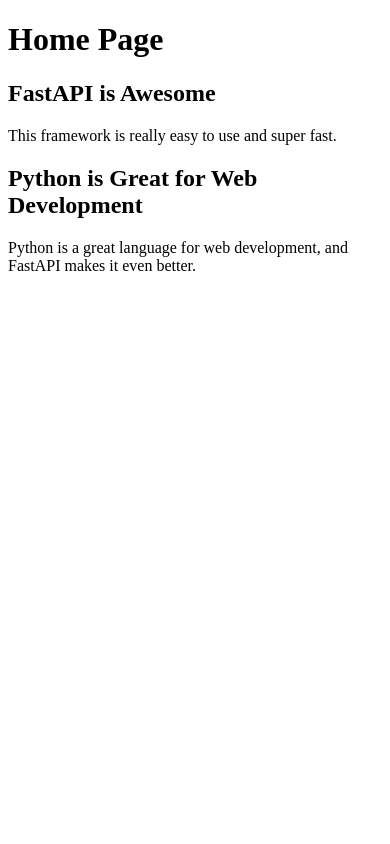
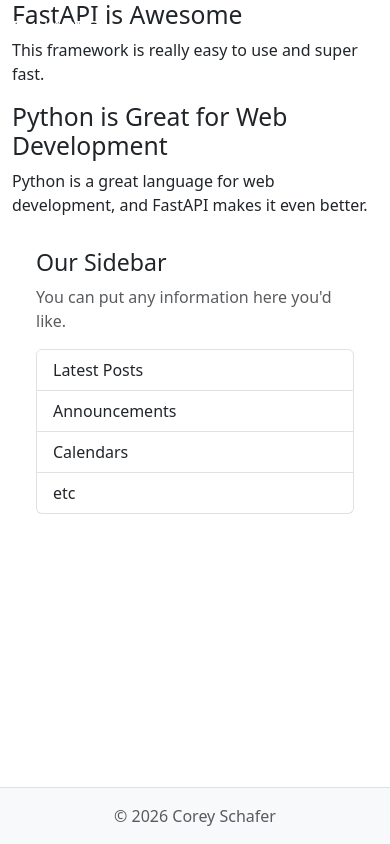
Before and after one commit to Catwalk-code/FastAPI-Posts-web-site, a FastAPI app: page / in a window 390 px wide. Run offline with FastAPI, Linux system fonts and the light colour scheme.

Commit message:
Home Page extends from a big layout page

```diff
--- a/src/fastapi_blog/main.py
+++ b/src/fastapi_blog/main.py
@@ -27,7 +27,7 @@ posts: list[dict] = [
 def home(request: Request):
     context = {
         "posts":posts,
-        "title":"My blog"
+        "title":"Home"
     }
 
     return templates.TemplateResponse(request, "home.html", context)
--- a/src/fastapi_blog/templates/home.html
+++ b/src/fastapi_blog/templates/home.html
@@ -1,15 +1,8 @@
-<!DOCTYPE html>
-<html lang="en">
-<head>
-    <meta charset="UTF-8">
-    <meta name="viewport" content="width=device-width, initial-scale=1.0">
-    <title>Document</title>
-</head>
-<body>
-    <h1>Home Page</h1>
+{% extends "layout.html" %}
+
+{% block content %}
     {% for post in posts %}
-    <h2>{{ post.title}}</h2>
-    <p>{{ post.content }}</p>
+        <h2>{{ post.title}}</h2>
+        <p>{{ post.content }}</p>
     {% endfor %}
-</body>
-</html>
+{% endblock content %}
--- /dev/null
+++ b/src/fastapi_blog/templates/layout.html
@@ -0,0 +1,175 @@
+<!DOCTYPE html>
+<html lang="en">
+  <head>
+    <meta charset="utf-8">
+    <meta name="viewport" content="width=device-width, initial-scale=1">
+
+    <!-- Site Info -->
+    {% if title %}
+      <title>FastAPI Blog - {{ title }}</title>
+    {% else %}
+      <title>FastAPI Blog</title>
+    {% endif %}
+    <meta name="description" content="FastAPI Tutorial">
+    <meta name="author" content="Corey Schafer">
+
+    <!-- Open Graph Tags: The title of the page for social media sharing. It can match the title tag or be more descriptive. -->
+    <meta property="og:title" content="FastAPI Blog">
+
+    <!-- Open Graph Tags: Typically set to "website" for static sites or "article" for content-heavy pages. -->
+    <meta property="og:type" content="website">
+
+    <!-- Open Graph Tags: The URL of the page, used to ensure link previews resolve to the correct page. -->
+    <meta property="og:url" content="">
+
+    <!-- Open Graph Tags: URL of an image that represents the page. Useful for link previews. -->
+    <meta property="og:image" content="">
+
+    <!-- Open Graph Tags: Provides an alternative text for the image to improve accessibility. -->
+    <meta property="og:image:alt" content="">
+
+    <!-- Preconnect for Google Fonts -->
+    <link rel="preconnect" href="https://fonts.googleapis.com">
+    <link rel="preconnect" href="https://fonts.gstatic.com" crossorigin>
+
+    <!-- Custom Font -->
+    <link href="https://fonts.googleapis.com/css2?family=Montserrat:ital,wght@0,100..900;1,100..900&family=Nunito:ital,wght@0,200..1000;1,200..1000&display=swap"
+          rel="stylesheet">
+
+    <!-- Bootstrap CSS -->
+    <link href="https://cdn.jsdelivr.net/npm/bootstrap@5.3.8/dist/css/bootstrap.min.css"
+          rel="stylesheet"
+          integrity="sha384-sRIl4kxILFvY47J16cr9ZwB07vP4J8+LH7qKQnuqkuIAvNWLzeN8tE5YBujZqJLB"
+          crossorigin="anonymous">
+
+    <!-- Stylesheet -->
+    <link rel="stylesheet" type="text/css" href="/static/css/main.css">
+
+    <!-- Set a theme color that matches your website's primary color -->
+    <meta name="theme-color" content="#527c9f">
+
+    <!-- Favicon for all browsers -->
+    <link rel="icon" href="/static/icons/favicon.ico" sizes="any">
+    <link rel="icon" href="/static/icons/icon.svg" type="image/svg+xml">
+
+    <!-- Apple touch icon for iOS devices -->
+    <link rel="apple-touch-icon" sizes="180x180" href="/static/icons/icon.png">
+    <!-- Web app manifest for Progressive Web Apps -->
+    <link rel="manifest" href="/static/site.webmanifest">
+
+    <!-- Content Security Policy: Uncomment to enhance security by restricting where content can be loaded from (useful for preventing certain attacks like XSS). Update if adding external sources (e.g., Google Fonts, Bootstrap CDN, analytics, etc). -->
+    <!-- <meta http-equiv="Content-Security-Policy" content=" default-src 'self'; script-src 'self' code.jquery.com; style-src 'self' fonts.googleapis.com; font-src fonts.gstatic.com; img-src 'self' images.examplecdn.com; "> -->
+  </head>
+  <body class="d-flex flex-column min-vh-100">
+    <header class="site-header">
+      <nav class="navbar navbar-expand-md bg-steel fixed-top"
+           data-bs-theme="dark">
+        <div class="container">
+          <a class="navbar-brand me-4" href="#">FastAPI Blog</a>
+          <button class="navbar-toggler"
+                  type="button"
+                  data-bs-toggle="collapse"
+                  data-bs-target="#navbarToggle"
+                  aria-controls="navbarToggle"
+                  aria-expanded="false"
+                  aria-label="Toggle navigation">
+            <span class="navbar-toggler-icon"></span>
+          </button>
+          <div class="collapse navbar-collapse" id="navbarToggle">
+            <div class="navbar-nav me-auto">
+              <a class="nav-link active" aria-current="page" href="#">Home</a>
+            </div>
+            <!-- Navbar Right Side -->
+            <div class="navbar-nav">
+              <a class="btn btn-outline-light mb-2 mb-md-0 me-md-2" href="#">Login</a>
+              <a class="btn btn-light mb-2 mb-md-0 me-md-3" href="#">Register</a>
+              <div class="nav-item dropdown">
+                <a class="nav-link dropdown-toggle"
+                   href="#"
+                   role="button"
+                   id="bd-theme"
+                   data-bs-toggle="dropdown"
+                   aria-expanded="false">
+                  <span id="bd-theme-text">🌗 Auto</span>
+                </a>
+                <ul class="dropdown-menu dropdown-menu-end" aria-labelledby="bd-theme">
+                  <li>
+                    <button class="dropdown-item" type="button" data-bs-theme-value="light">🌝 Light</button>
+                  </li>
+                  <li>
+                    <button class="dropdown-item" type="button" data-bs-theme-value="dark">🌚 Dark</button>
+                  </li>
+                  <li>
+                    <button class="dropdown-item" type="button" data-bs-theme-value="auto">🌗 Auto</button>
+                  </li>
+                </ul>
+              </div>
+            </div>
+          </div>
+        </div>
+      </nav>
+    </header>
+
+    <main role="main" class="container">
+      <div class="row">
+        <div class="col-md-8">
+          {% block content %}
+          {% endblock content %}
+        </div>
+        <aside class="col-md-4">
+          <div class="content-section py-3 px-4 mb-4">
+            <h3>Our Sidebar</h3>
+            <p class="text-body-secondary">You can put any information here you'd like.</p>
+            <ul class="list-group">
+              <li class="list-group-item">Latest Posts</li>
+              <li class="list-group-item">Announcements</li>
+              <li class="list-group-item">Calendars</li>
+              <li class="list-group-item">etc</li>
+            </ul>
+          </div>
+        </aside>
+      </div>
+    </main>
+
+    <footer class="mt-auto py-3 bg-body-tertiary border-top">
+      <div class="container text-center">
+        <p class="text-body-secondary mb-0">
+          © <span id="year"></span> Corey Schafer
+        </p>
+      </div>
+    </footer>
+
+    <!-- Set the current year in the footer -->
+    <script>document.getElementById('year').textContent = new Date().getFullYear();</script>
+
+    <!-- Bootstrap Bundle with Popper -->
+    <script src="https://cdn.jsdelivr.net/npm/bootstrap@5.3.8/dist/js/bootstrap.bundle.min.js"
+            integrity="sha384-FKyoEForCGlyvwx9Hj09JcYn3nv7wiPVlz7YYwJrWVcXK/BmnVDxM+D2scQbITxI"
+            crossorigin="anonymous"></script>
+
+    <!-- Dark Mode Toggle -->
+    <script>
+      const setTheme = (theme) => {
+        if (theme === 'auto') {
+          document.documentElement.setAttribute('data-bs-theme',
+            window.matchMedia('(prefers-color-scheme: dark)').matches ? 'dark' : 'light');
+        } else {
+          document.documentElement.setAttribute('data-bs-theme', theme);
+        }
+        localStorage.setItem('theme', theme);
+
+        // Update button text
+        const themeText = { light: '🌝 Light', dark: '🌚 Dark', auto: '🌗 Auto' };
+        document.getElementById('bd-theme-text').textContent = themeText[theme];
+      };
+
+      // Set theme on click
+      document.querySelectorAll('[data-bs-theme-value]').forEach(button => {
+        button.addEventListener('click', () => setTheme(button.getAttribute('data-bs-theme-value')));
+      });
+
+      // Initialize
+      setTheme(localStorage.getItem('theme') || 'auto');
+    </script>
+  </body>
+</html>
```
Also changed, not shown: main.py (deleted, +0 -37 lines), src/fastapi_blog/__init__.py (added).
